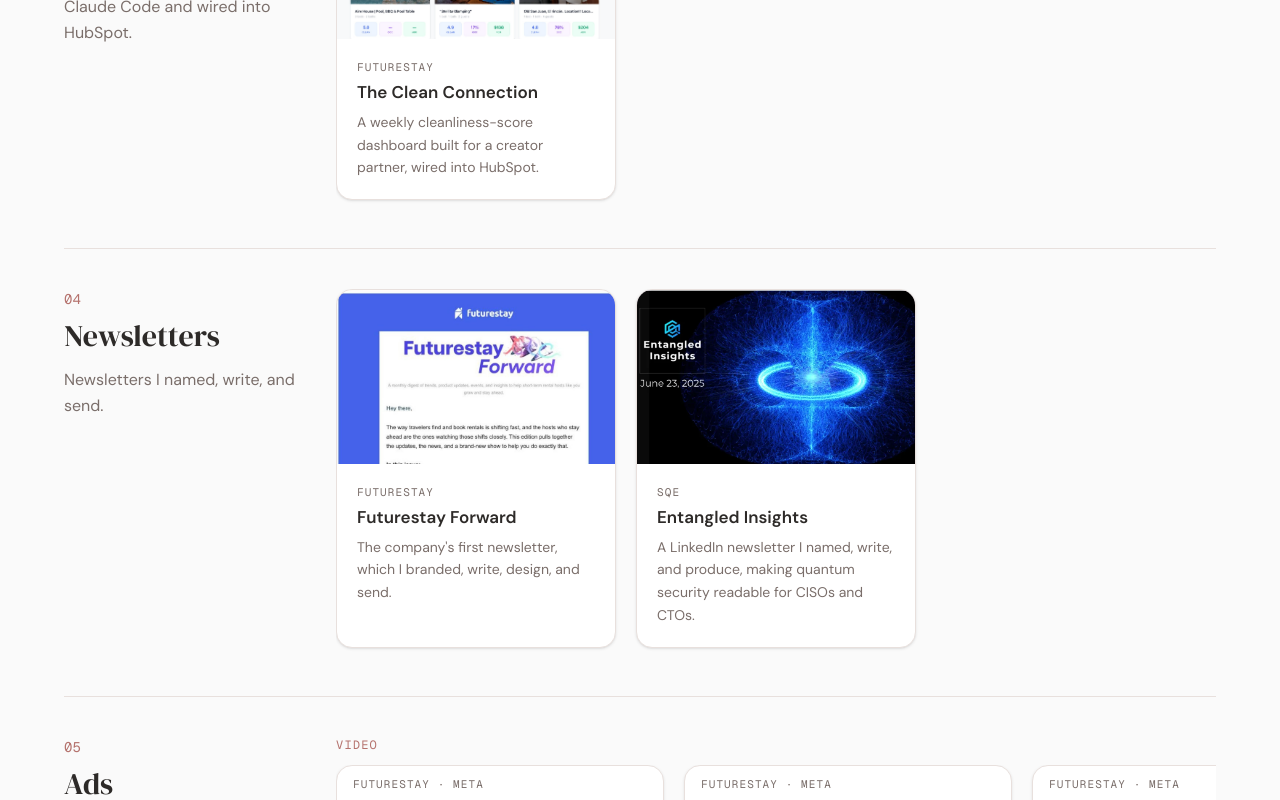
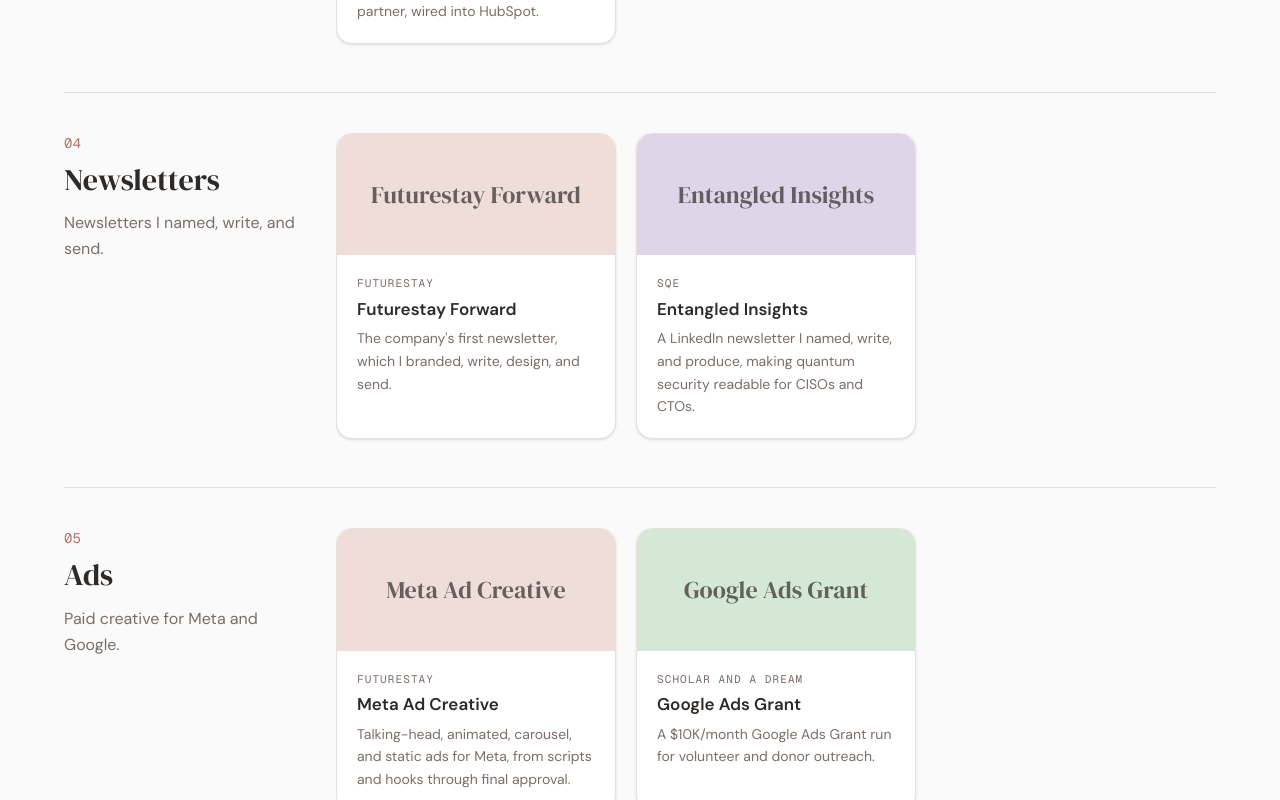
Before and after one commit to feliciadmorales90-a11y/Portfolio, a Next.js app: page / in a window 1280 px wide. Shown: the part 3200-4000 px from the top of the page. Built offline with nearby package versions, Linux system fonts and the light colour scheme; no server answers; grey boxes are pictures that could not be loaded.

Commit message:
Homepage: title-only tiles everywhere; Ads row as Meta and Google tiles
Co-Authored-By: Claude Opus 5.5 <noreply@anthropic.com>
Claude-Session: https://claude.ai/code/session_013a8gqU4kHxdbtJCNuJdRLi

```diff
--- a/src/components/CraftRow.tsx
+++ b/src/components/CraftRow.tsx
@@ -70,9 +70,10 @@ export default function CraftRow({ craft, index }: { craft: Craft; index: number
           >
             {craft.items.map((item) => {
               const tile = item.format ? (
-                <FormatTile format={item.format} compact={craft.compact} />
+                <FormatTile format={item.format} compact />
               ) : (
-                <ProjectTile project={getProject(item.project!)!} title={item.title} summary={item.summary} thumb={item.thumb} video={item.video} compact={craft.compact} />
+                // Homepage tiles show the title on a color panel, never a screenshot.
+                <ProjectTile project={getProject(item.project!)!} title={item.title} summary={item.summary} thumb="" video={false} compact />
               );
               if (!tile.props.project && !hasPosts(item.format!)) return null;
               return (
--- a/src/data/work.ts
+++ b/src/data/work.ts
@@ -435,8 +435,6 @@ export type Craft = {
   items: CraftItem[];
   /** Show a set of format strips instead of project tiles. */
   strips?: "social" | "ads";
-  /** Shorter tiles, for rows whose tiles are titles rather than images. */
-  compact?: boolean;
   /** Project pages with the story behind the strips. */
   links?: { label: string; href: string }[];
 };
@@ -1457,19 +1455,13 @@ export const crafts: Craft[] = [
   {
     slug: "ads",
     name: "Ads",
-    description: "Paid creative for Meta and Google, by format.",
-    items: [],
-    strips: "ads",
-    links: [
-      { label: "How the Meta ads were made", href: "/work/meta-ads" },
-      { label: "Google Ads Grant", href: "/work/google-ads-grant" },
-    ],
+    description: "Paid creative for Meta and Google.",
+    items: [{ project: "meta-ads" }, { project: "google-ads-grant" }],
   },
   {
     slug: "social-media",
     name: "Social Media",
     items: [{ format: "reel" }, { format: "static" }, { format: "carousel" }, { project: "manychat", summary: "" }],
-    compact: true,
   },
   {
     slug: "partnerships",
```
